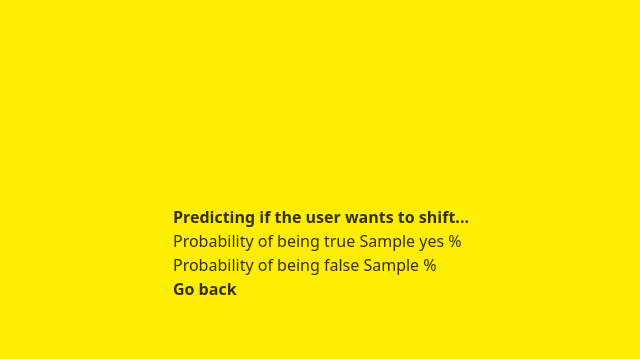
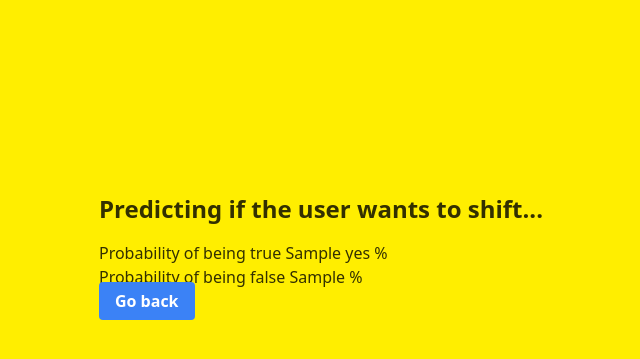
Before and after one commit to comskie/datamining, a Flask app: template templates/predict.html in a window 1280 px wide. Shown: the part 147-506 px from the top of the page, without its empty margins (319-959 px from the left). Run offline with Flask 2, Linux system fonts and the light colour scheme; the template is opened without the code that fills it: most values are stand-ins (such as "Sample title", 1, 10 or a date in 2020); parts of the project's set-up code (start-up, migrations or seed data) failed here and were passed over.

Commit message:
Update main.css

```diff
--- a/static/css/main.css
+++ b/static/css/main.css
@@ -2249,6 +2287,10 @@
   position: static;
 }
 
+.mb-4 {
+  margin-bottom: 1rem;
+}
+
 .mt-4 {
   margin-top: 1rem;
 }
@@ -2289,12 +2331,36 @@
   justify-content: center;
 }
 
+.rounded {
+  border-radius: 0.25rem;
+}
+
+.bg-blue-500 {
+  --tw-bg-opacity: 1;
+  background-color: rgb(59 130 246 / var(--tw-bg-opacity));
+}
+
 .p-12 {
   padding: 3rem;
 }
 
+.px-4 {
+  padding-left: 1rem;
+  padding-right: 1rem;
+}
+
+.py-2 {
+  padding-top: 0.5rem;
+  padding-bottom: 0.5rem;
+}
+
 .font-sans {
   font-family: ui-sans-serif, system-ui, -apple-system, BlinkMacSystemFont, "Segoe UI", Roboto, "Helvetica Neue", Arial, "Noto Sans", sans-serif, "Apple Color Emoji", "Segoe UI Emoji", "Segoe UI Symbol", "Noto Color Emoji";
+}
+
+.text-2xl {
+  font-size: 1.5rem;
+  line-height: 2rem;
 }
 
 .text-xl {
@@ -2305,3 +2371,13 @@
 .font-bold {
   font-weight: 700;
 }
+
+.text-white {
+  --tw-text-opacity: 1;
+  color: rgb(255 255 255 / var(--tw-text-opacity));
+}
+
+.hover\:bg-blue-700:hover {
+  --tw-bg-opacity: 1;
+  background-color: rgb(29 78 216 / var(--tw-bg-opacity));
+}
```
Also changed, not shown: other parts of static/css/main.css (+38 -0 lines).
